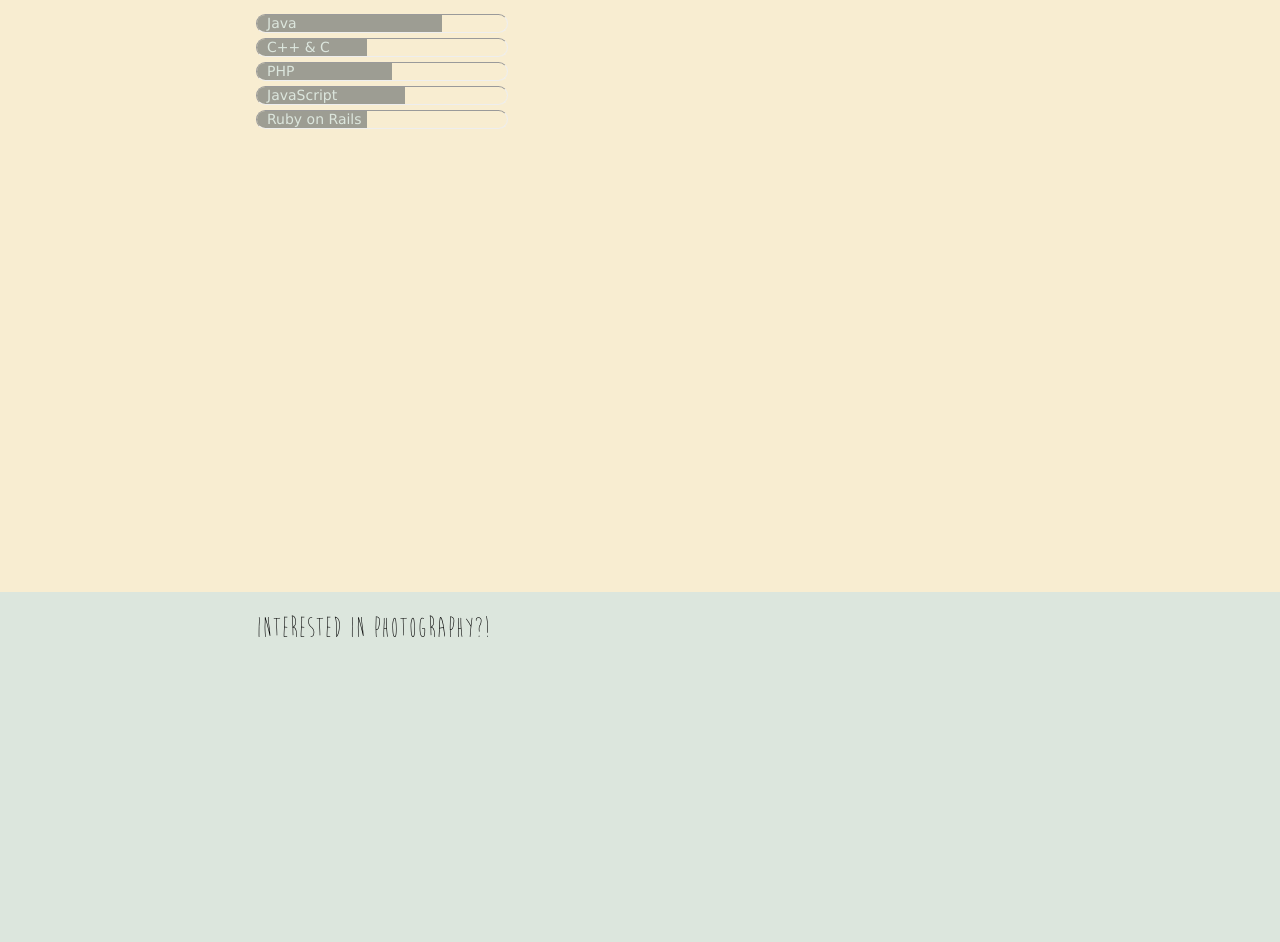
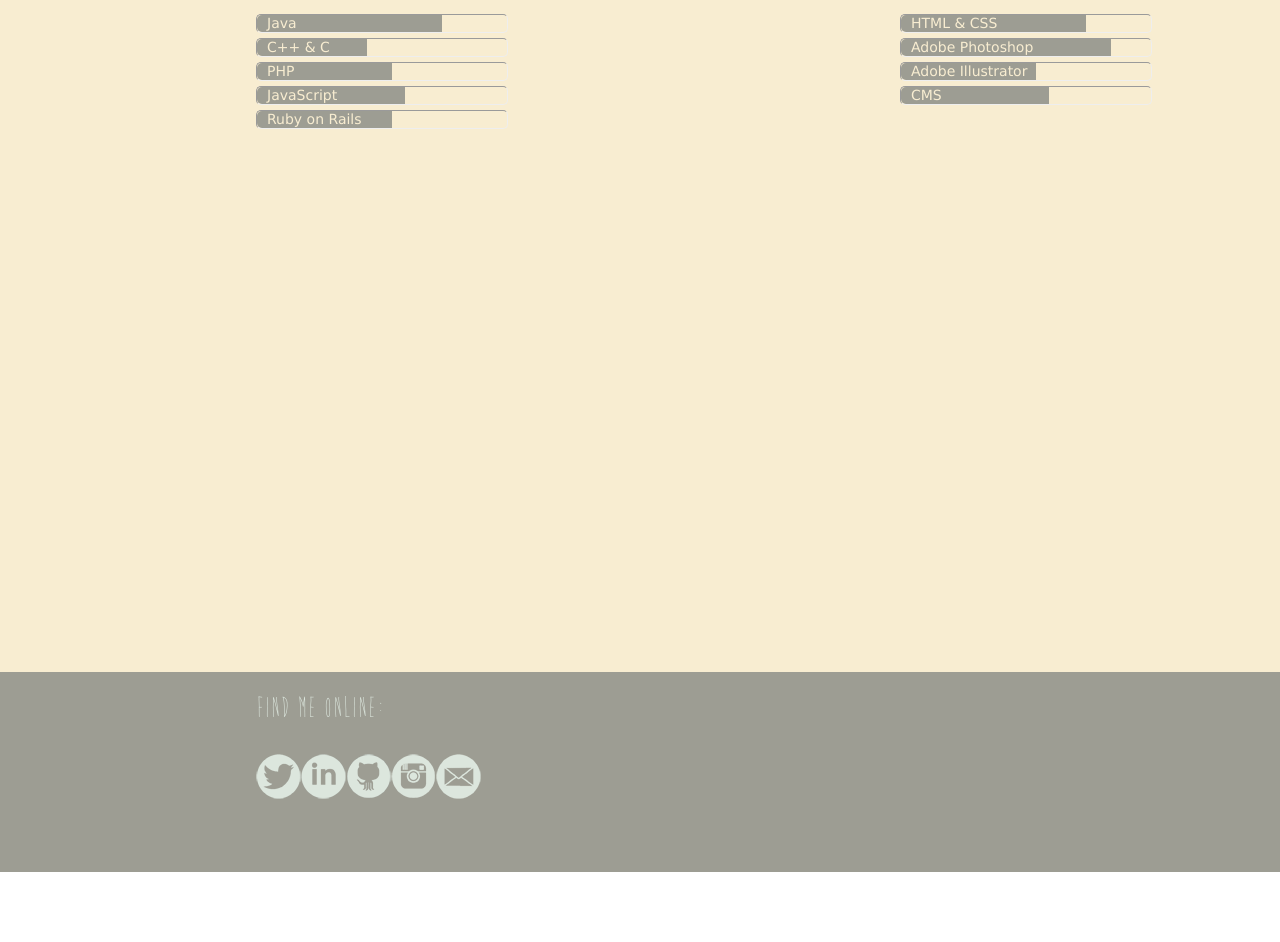
Before and after one commit to Techiemouse/techiemouse.github.io, a plain HTML site: page index.html in a window 1280 px wide. Shown: the part 498-1440 px from the top of the page. After the commit the page ends 1370 px from the top, so only its background shows below. Drawn offline with Linux system fonts and the light colour scheme.

Commit message:
changes to skills and contact me
Added more skills, removed photography segment for now and added the
icons for contact details and social networks.

```diff
--- a/index.html
+++ b/index.html
@@ -20,7 +20,7 @@
                <ul>
                       <li><a href="#banner">About me</a></li>
                       <li><a href="#skills">Skills</a></li>
-                      <li><a href="#photo">Photography</a></li>
+                      <!-- <li><a href="#photo">Photography</a></li>-->
                       <li><a href="#contact">Contact me</a></li>
 
 
@@ -40,6 +40,9 @@
         <div id="line2"></div>
         <!--********* SKILLS *********-->
         <div id="skills">
+
+            <div id="compskills">
+
                 <p class="info">Computer language skills</p>
                 <div class="base">
                     <div class="skill" id="Java">Java</div>
@@ -56,18 +59,57 @@
                 <div class="base">
                     <div class="skill" id="ruby">Ruby on Rails</div>
                 </div>
+              </div>
+            <div id="designskills">
+                <p class="info">Web design skills</p>
+                <div class="base">
+                    <div class="skill" id="html">HTML &amp; CSS</div>
+                </div>
+                <div class="base">
+                    <div class="skill"id="photoshop">Adobe Photoshop</div>
+                </div>
+                <div class="base">
+                    <div class="skill"id="illustrator">Adobe Illustrator</div>
+                </div>
+                <div class="base">
+                    <div class="skill"id="cms">CMS</div>
+                </div>
+            </div>
+      </div>
+
+        <!--********* PHOTOGRAPHY *********-->
+         <!-- <div id="photo">
+          <p class="info">Interested in photography?! I love it</p>
 
 
-        </div>
-        <!--********* PHOTOGRAPHY *********-->
-        <div id="photo">
-          <p class="info">Interested in photography?!</p>
+          <script type="text/javascript">
+
+          function displayAllImages(){
+
+          for (var i=1; i<6; i++){
+          document.write("<li><img src='photography/p("+i+").png' width='193' height='193'/></li>");
 
 
-        </div>
+        }
+}
+          </script>
+
+
+    <ul>
+        <script>displayAllImages();</script>
+    </ul>
+        </div>-->
+
         <!--********* CONTACT *********-->
         <div id="contact">
-        <p class="info">Contact me for more!</p>
+        <p class="info">Find me online:</p>
+        <a href="https://twitter.com/silviaddot" target="_blank" id="twitter" alt="Follow me on Twitter"></a>
+        <a href="http://www.linkedin.com/in/dianasilviateodorescu" target="_blank" id="linkedin" alt="Follow me on Linkedin"></a>
+        <a href="https://github.com/Techiemouse" target="_blank" id="github" alt="Check some repositories"></a>
+        <a href="http://instagram.com/silviaddot" target="_blank" id="instagram" alt="Follow me on Instagram"></a>
+        <a href="mailto:diana@techiemouse.com?Subject=Hello%20Diana%20how%20are%20you" target="_blank" id="email"alt="Say hi"></a>
+
+
 
 
         </div>
--- a/style.css
+++ b/style.css
@@ -87,9 +87,14 @@ height: 15px;
   height: 15px;
 }
 #skills{
+height: 90%;
 background-color: #F8EDD1;
-height: 80%;
 padding:20px 10% 0px 20%;
+}
+
+#compskills{
+float:left;
+
 }
 
 
@@ -97,21 +102,23 @@ padding:20px 10% 0px 20%;
 
     height:17px;
     width:250px;
-    border-radius:15px;
-    border: 1px inset ;
+    border-radius:5px;
+    border: 1px inset;
     margin-bottom:5px;
     font: 14px "Lucida Sans Unicode", "Lucida Grande", sans-serif;
-    color:#DCE6DD;
+    color:#F8EDD1;
 
 }
 .skill{
-   border-top-left-radius:15px;
-   border-bottom-left-radius:15px;
+
+   border-top-left-radius:5px;
+   border-bottom-left-radius:5px;
    height:17px;
    background-color:  #9D9D93;
    padding-left:10px;
 
 }
+
 #Java{
     width:70%;
 }
@@ -125,8 +132,28 @@ padding:20px 10% 0px 20%;
     width:55%;
 }
 #ruby{
-    width:40%;
+    width:50%;
 }
+
+#designskills{
+float:right;
+
+}
+
+#html{
+    width:70%;
+}
+#photoshop{
+    width:80%;
+}
+#illustrator{
+    width:50%;
+}
+#cms{
+    width:55%;
+}
+
+
 #photo{
 
 font-size: 70px;
@@ -137,7 +164,59 @@ padding:20px 10% 0px 20%;
 #contact{
 
 font-size: 70px;
-height: 50%;
+height: 180px;
 background-color: #9D9D93;
 padding:20px 10% 0px 20%;
+
+
 }
+#contact p{
+
+ color: #DCE6DD;
+}
+#twitter{
+width:45px;
+height:45px;
+background-image: url("twitter45.png");
+float: left;
+background-repeat: no-repeat;
+
+}
+
+
+#instagram {
+width:45px;
+height:45px;
+float:left;
+background-image: url("insta45.png");
+background-repeat: no-repeat;
+}
+#linkedin {
+width:45px;
+  height:45px;
+  float:left;
+background-image: url("linkedin45.png");
+background-repeat: no-repeat;
+}
+#email{
+width:45px;
+  height:45px;
+  float:left;
+background-image: url("email45.png");
+background-repeat: no-repeat;
+}
+#github{
+width:45px;
+  height:45px;
+  float:left;
+background-image: url("github45.png");
+background-repeat: no-repeat;
+}
+
+#photo li{
+height:193px;
+list-style: none;
+text-decoration: none;
+display:inline;
+background-color: grey;
+}
```
Also changed, not shown: email45.png (added), github45.png (added), insta45.png (added), linkedin45.png (added), photography/p(1).png (added), photography/p(2).png (added), photography/p(3).png (added), photography/p(4).png (added), photography/p(5).png (added), twitter45.png (added). Lines whose indentation alone changed are shown as unchanged.
